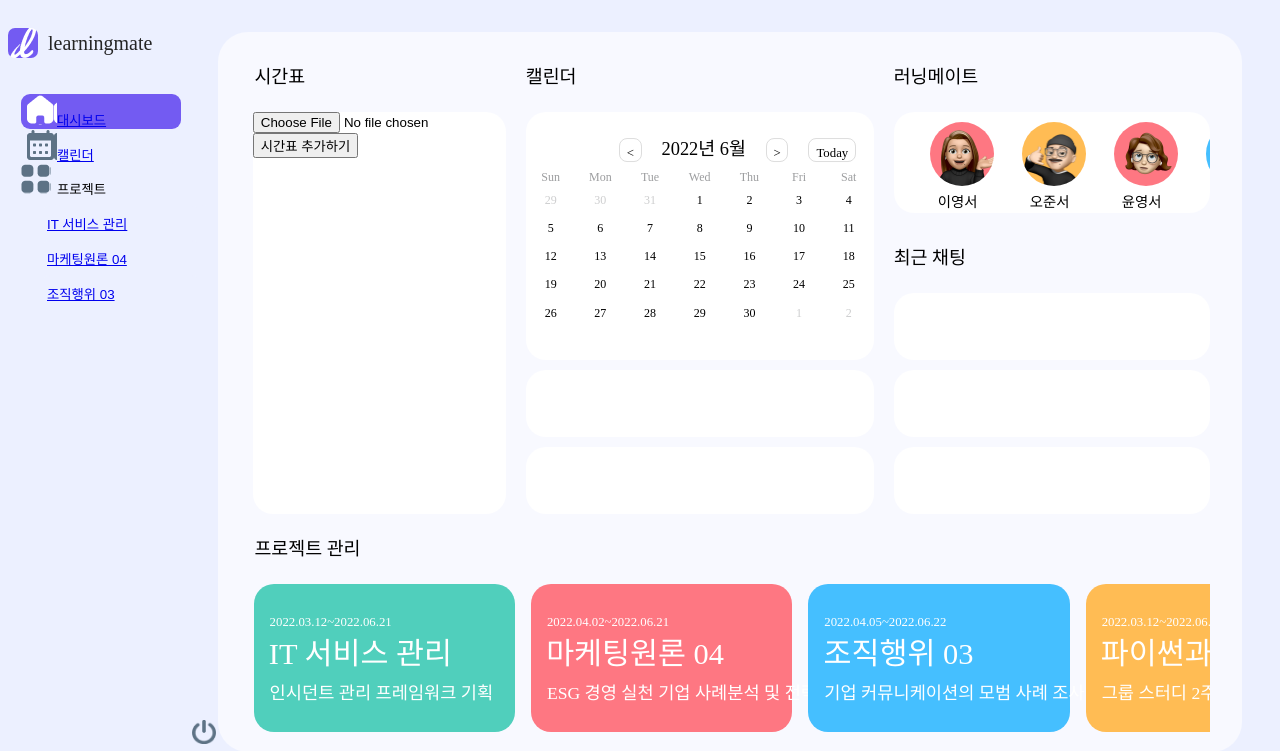
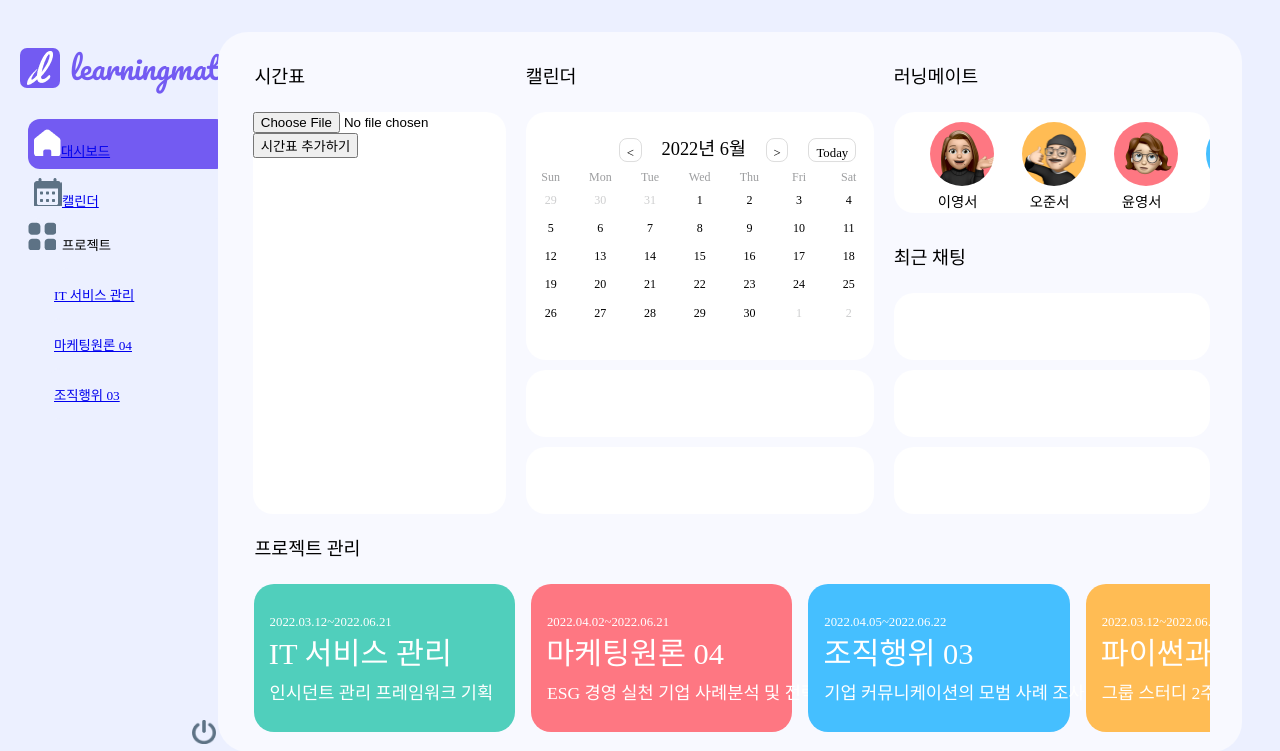
Before and after one commit to LikeLion-at-DGU/Runningmate, a Django app: page /mainpage in a window 1280 px wide. Shown: the top 751 px of the page. Run offline with Django 4.2, Linux system fonts and the light colour scheme; some web fonts are replaced.

Commit message:
navbar branch 변경 전 navbar 로고 수정

```diff
--- a/runningmate/mateapp/templates/mateapp/calendar.html
+++ b/runningmate/mateapp/templates/mateapp/calendar.html
@@ -114,7 +114,7 @@
 //     document.querySelectorAll(".marg_text")[a].classList.toggle("dec_show");
 // };
 
-// 실력 부족으로 일단 코드 간소화 실패해서 임시 방편으로 처리했습니다.
+// css링크 연결 불가 현상, 코드 간소화 실패해서 임시 방편 처리
 document.getElementById("cb1").addEventListener("click", function(){
     document.getElementById("marg_text1").classList.toggle("dec_show");
 });
--- a/runningmate/runningmate/static/css/login.css
+++ b/runningmate/runningmate/static/css/login.css
@@ -38,7 +38,7 @@ html, body{
     height: 100%;
     width: 100%;
     background-color: #ECF0FF;
-    font-family: AppleSDGothicNeoB;
+    font-family: 'AppleSDGothicNeoB';
     margin: 0;
 }
 #login_logo{
@@ -54,7 +54,6 @@ html, body{
 }
 
 .login_logo{
-    font-family: Pacifico;
     font-family: 'Pacifico';
     font-style: normal;
     font-weight: 400;
--- a/runningmate/runningmate/static/css/style.css
+++ b/runningmate/runningmate/static/css/style.css
@@ -18,6 +18,12 @@
     font-family: "AppleSDGothicNeoEB";
     src: url(../font/AppleSDGothicNeoEB.ttf);
 }
+
+@font-face {
+    font-family: "Pacifico";
+    src: url(../font/Pacifico-Regular.ttf);
+}
+
 .container{
     display:grid;
     grid-template-columns: 1fr 1.5fr 1.5fr;
@@ -321,8 +327,7 @@ span{
 
 ::-webkit-scrollbar { /*스크롤 안보이게*/
     display: none;
-  }
-
+}
 
 
 .scroll--element>h6{
@@ -556,15 +561,16 @@ span{
     top: 90vh;
 }
 
+
+/* navbar */
 .nav {
     list-style: none;
-    padding-left: 13px;
+    padding-left: 20px;
 }
 
 #home_logo {
-    width: 30px;
-    height: 30px;
-    font-family: 'Pacifico';
+    width: 40px;
+    height: 40px;
     background: #735BF2;
     border-radius: 7px;
     background-image: url(../images/logo.png);
@@ -578,17 +584,20 @@ span{
     font-family: 'Pacifico';
     font-style: normal;
     font-weight: 400;
-    font-size: 20px;
+    font-size: 30px;
     line-height: 70px;
     display: flex;
     align-items: center;
-    color: #252525;
+    color: #735BF2;
+    padding-left: 12px;
+    padding-top: 25px;
 }
 
 .wrap button {
-    width: 160px;
-    height: 35px;
-    border-radius: 9px;
+    font-family: 'AppleSDGothicNeoB';
+    width: 200px;
+    height: 50px;
+    border-radius: 12px;
     background-color: #ECF0FF;
     text-align: left;
     border: none;
@@ -605,21 +614,21 @@ span{
 
 .home_img {
     display: inline-block;
-    width: 30px;
-    height: 30px;
+    width: 27px;
+    height: 27px;
     background-image: url(../images/home.png);
 }
 
 .calender_img {
     display: inline-block;
-    width: 30px;
-    height: 30px;
+    width: 28px;
+    height: 28px;
     background-image: url(../images/date_range.png);
 }
 
 .project_img {
     display: inline-block;
-    width: 30px;
-    height: 30px;
+    width: 28px;
+    height: 28px;
     background-image: url(../images/Vector.png);
 }
--- a/runningmate/runningmate/templates/shared/_navbar.html
+++ b/runningmate/runningmate/templates/shared/_navbar.html
@@ -1,6 +1,5 @@
 {% load static %}
 <!-- navbar -->
-
 <div class="wrap">
     <div class = "home_logo"><div id = "home_logo"></div>learningmate</div>
 
```
Also changed, not shown: runningmate/db.sqlite3.
